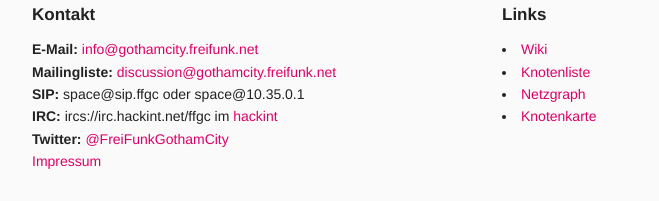
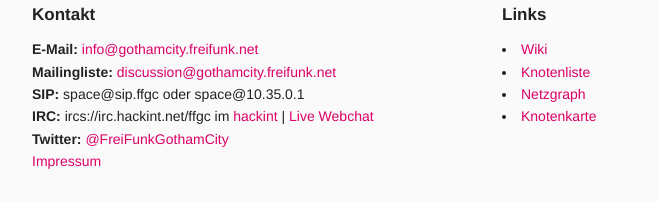
Before and after one commit to ffnord/startseite, a Jekyll site: the page built from index.html, in a window 1280 px wide and 900 px high, scrolled down 1041 px. Shown: the part 696-897 px from the top of the window, without its empty margins (153-812 px from the left). Built offline with Jekyll 4.4.1, drawn with Linux system fonts in a browser that asks for light colours.

Commit message:
IRC Link im footer geändert
Der IRC Link im footer zeigt nun direkt auf kiwiirc

```diff
--- a/_layouts/base.html
+++ b/_layouts/base.html
@@ -69,7 +69,7 @@
             {% for sip in site.community.sip %}
             {{ sip }}{% if forloop.rindex > 2 %}, {% else %}{%if forloop.rindex == 2%} oder {% endif %}{% endif %}{% endfor %} <br/>
           {% endif %}
-          <strong>IRC:</strong> {{ site.community.irc }} im <a href="http://hackint.eu/">hackint</a><br/>
+          <strong>IRC:</strong> {{ site.community.irc }} im <a href="http://hackint.org">hackint</a> | <a href="https://kiwiirc.com/client/irc.eu.hackint.org/freifunk?nick=ffnord-besucher">Live Webchat</a><br/>
           {% if site.community contains 'twitter' %}
           <strong>Twitter:</strong> <a href="https://twitter.com/{{ site.community.twitter }}">@{{ site.community.twitter }}</a><br/>
           {% endif %}
```
